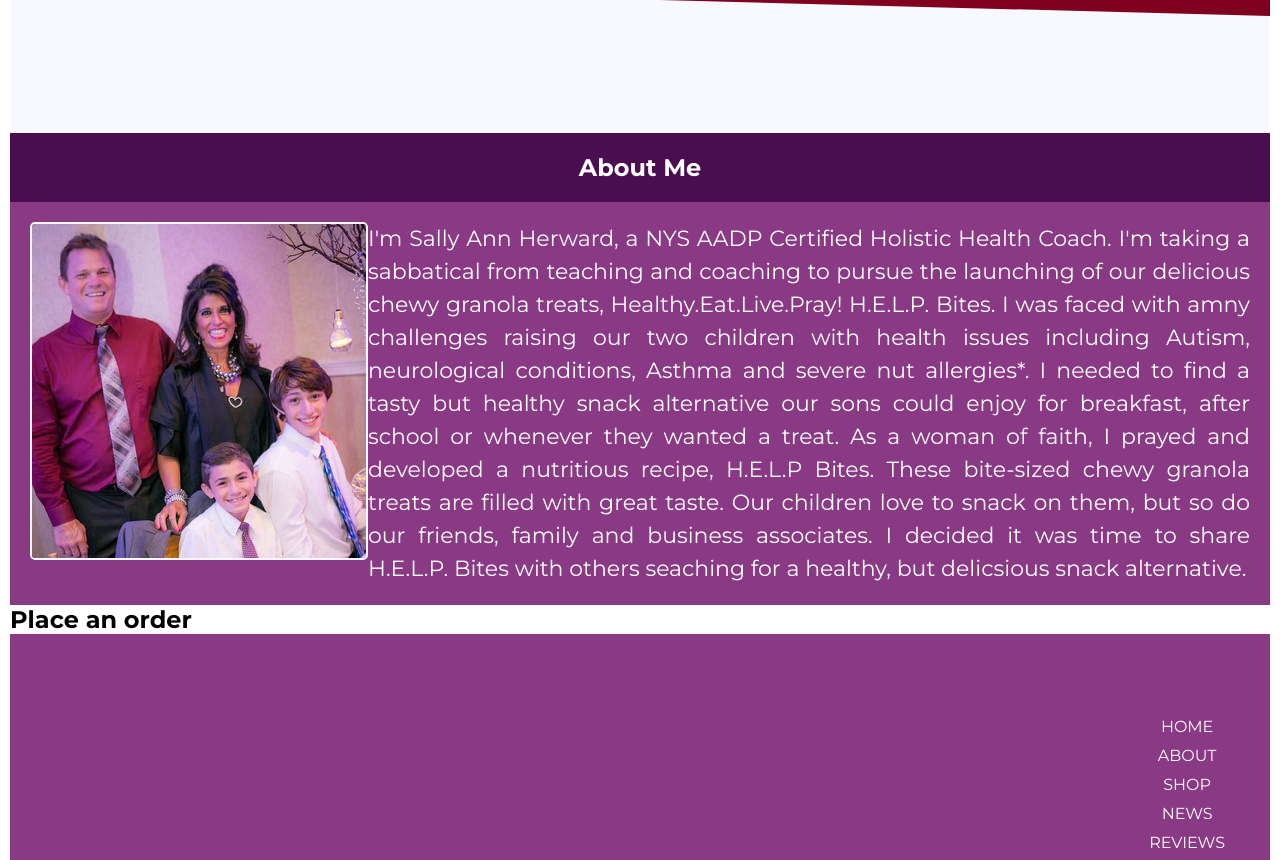
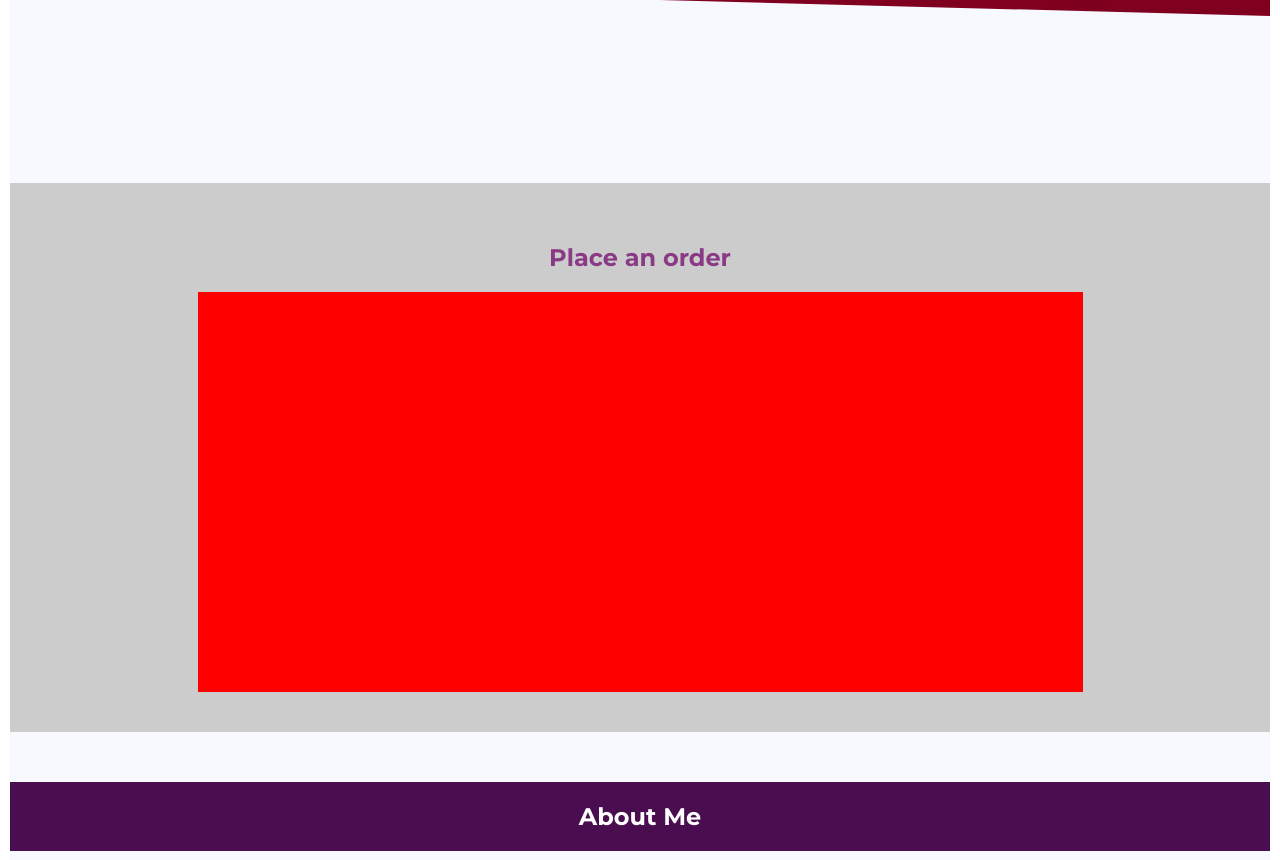
Before and after one commit to JosephAlba19/help-bites, a website: page index.html in a window 1280 px wide. Shown: the part 2119-2979 px from the top of the page. Drawn offline with nearby package versions, Linux system fonts and the light colour scheme.

Commit message:
Added shopping cart box

```diff
--- a/index.html
+++ b/index.html
@@ -100,26 +100,30 @@
                 </div>
             </div>
         </section>
+        <section id="order-cart">
+
+            <div class="shopbox">
+                <h1>Place an order</h1>
+                <div class="shopcart">
+
+                </div>
+            </div>
+        </section>
         <section id="about">
             <h1>About Me</h1>
             <div id="container">
-
                 <img src="./img/family portrait.jpg" alt="">
                 <p>I'm Sally Ann Herward, a NYS AADP Certified Holistic Health Coach. I'm taking a sabbatical from
                     teaching and coaching to pursue the launching of our delicious chewy granola treats,
-                    Healthy.Eat.Live.Pray! H.E.L.P. Bites. I was faced with amny challenges raising our two
-                    children with health issues including Autism, neurological conditions, Asthma and severe nut
-                    allergies*. I needed to find a tasty but healthy snack alternative our sons could enjoy for
-                    breakfast, after school or whenever they wanted a treat. As a woman of faith, I prayed and
-                    developed a nutritious recipe, H.E.L.P Bites. These bite-sized chewy granola treats are filled
-                    with great taste. Our children love to snack on them, but so do our friends, family and
-                    business associates. I decided it was time to share H.E.L.P. Bites with others seaching for a
-                    healthy, but delicsious snack alternative.</p>
-
+                    Healthy.Eat.Live.Pray! H.E.L.P. Bites. I was faced with amny challenges raising our two children
+                    with health issues including Autism, neurological conditions, Asthma and severe nut allergies*. I
+                    needed to find a tasty but healthy snack alternative our sons could enjoy for breakfast, after
+                    school or whenever they wanted a treat. As a woman of faith, I prayed and developed a nutritious
+                    recipe, H.E.L.P Bites. These bite-sized chewy granola treats are filled with great taste. Our
+                    children love to snack on them, but so do our friends, family and business associates. I decided it
+                    was time to share H.E.L.P. Bites with others seaching for a healthy, but delicsious snack
+                    alternative.</p>
             </div>
-        </section>
-        <section id="order-cart">
-            <h1>Place an order</h1>
         </section>
         <footer>
             <span class="copyright">Copyright &copy; 2018 H.E.L.P. Bites</span>
--- a/scss/main.scss
+++ b/scss/main.scss
@@ -249,8 +249,8 @@ body {
             width: 100%;
             padding-top: 20px;
             position: relative;
-            left: 80px;
-            line-height: 1.8em;
+            left: 75px;
+            // line-height: 1.8em;
             top: 100px;
             margin: 0 auto;
         }
@@ -283,7 +283,30 @@ body {
         }
     }
  }
+}
+#order-cart {
+    background: $ghostWhite;
+    color: $logoPurple;
+    text-align: center;
+    height: 100%;
+    width: 100%;
+    padding: 50px 0px 50px 0px;
+    h1 {
+        padding: 20px;
+    }
+    .shopbox {
+        height: 100%;
+        width: 100%;
+        background: #ccc;
+        padding: 40px;
+        .shopcart {
+            height: 400px;
+            width: 75%;
+            margin: 0 auto;
 
+            background: red;
+        }
+    }
 }
 #about {
     height: 100%;
@@ -295,21 +318,24 @@ body {
         padding: 20px 0 20px 0;
     }
     #container {
+        display: flex;
         height: 100%;
         width: 100%;
-        background: $logoPurple;
-        color: #fff;
+        background: $ghostWhite;
+        color: $darkPurple;
         text-align: justify;
-        padding: 20px;
+        padding: 40px 25px 40px 25px;
         line-height: 1.5em;
         font-size: 22px;
+        overflow: hidden;
         img{
-                float: left;
-                border: solid 2px $ghostWhite;
-                border-radius: 1.5%;
+            height: 350px;
+            float: left;
+            border: solid 2px #e3e3e3;
+            border-radius: 1.5%;
         }
         p {
-                padding-left: 20px;
+            padding-left: 20px;
         }
     }
 }
```
Also changed, not shown: css/main.css.
